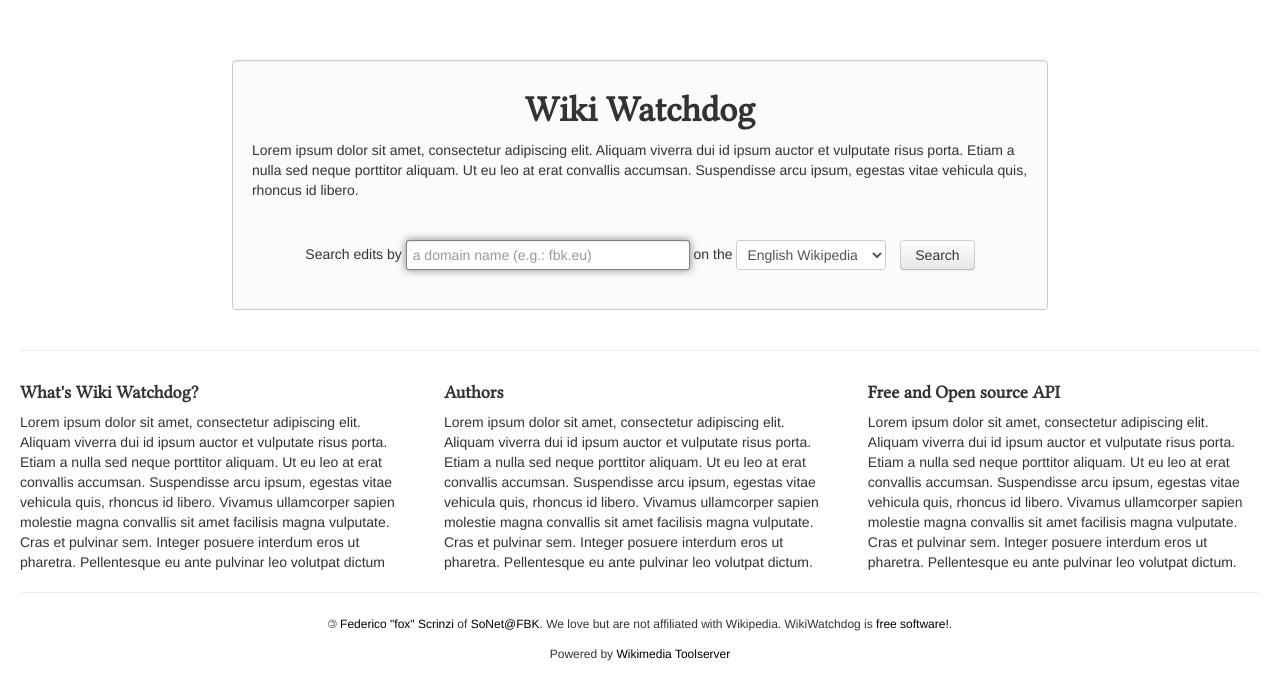
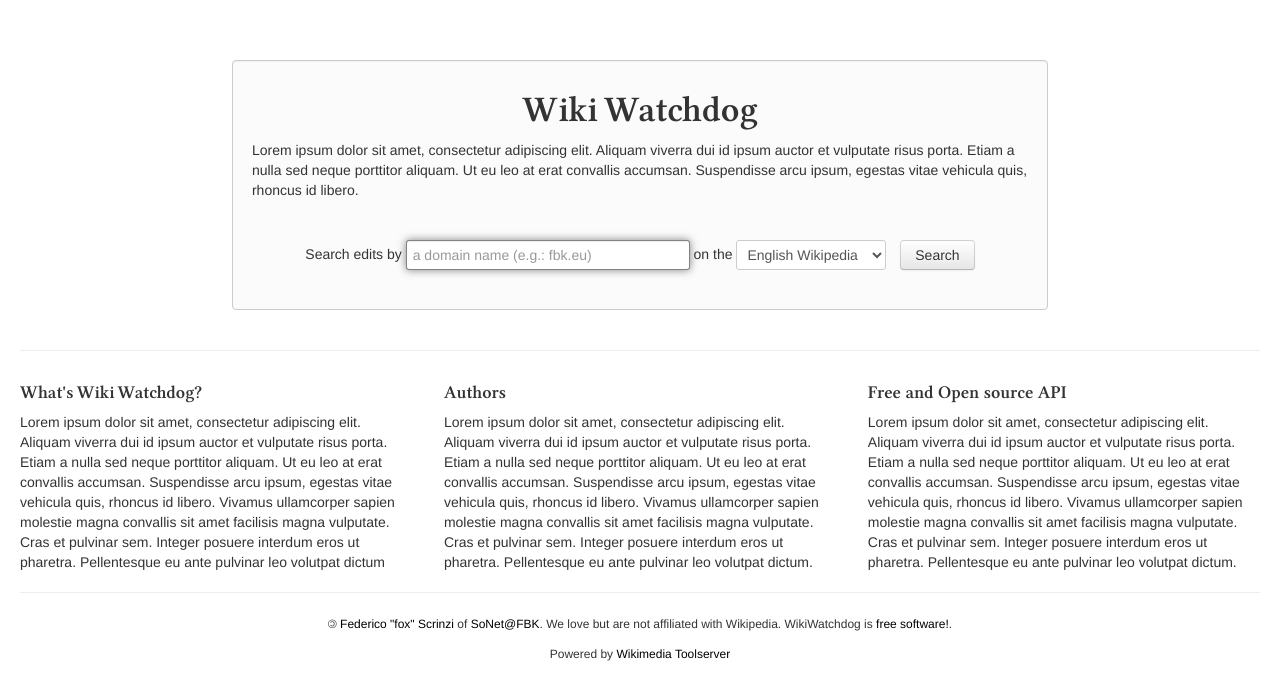
Before and after one commit to volpino/WikiWatchdog, a PHP site: page / in a window 1280 px wide. Shown: the top 700 px of the page. Run offline with PHP 8.4, Linux system fonts and the light colour scheme.

Commit message:
ttf font

```diff
--- a/wikiwatchdog/static/stylesheets/style.css
+++ b/wikiwatchdog/static/stylesheets/style.css
@@ -1,6 +1,6 @@
 @font-face {
     font-family: "Libertine";
-    src: url('LinLibertine_R.woff');
+    src: url('LinLibertine_RZah.ttf');
 }
 
 textarea:focus, input[type="text"]:focus, input[type="password"]:focus, input[type="datetime"]:focus, input[type="datetime-local"]:focus, input[type="date"]:focus, input[type="month"]:focus, input[type="time"]:focus, input[type="week"]:focus, input[type="number"]:focus, input[type="email"]:focus, input[type="url"]:focus, input[type="search"]:focus, input[type="tel"]:focus, input[type="color"]:focus, .uneditable-input:focus {
```
Also changed, not shown: wikiwatchdog/static/stylesheets/LinLibertine_R.woff (deleted), wikiwatchdog/static/stylesheets/LinLibertine_RZah.ttf (added).
